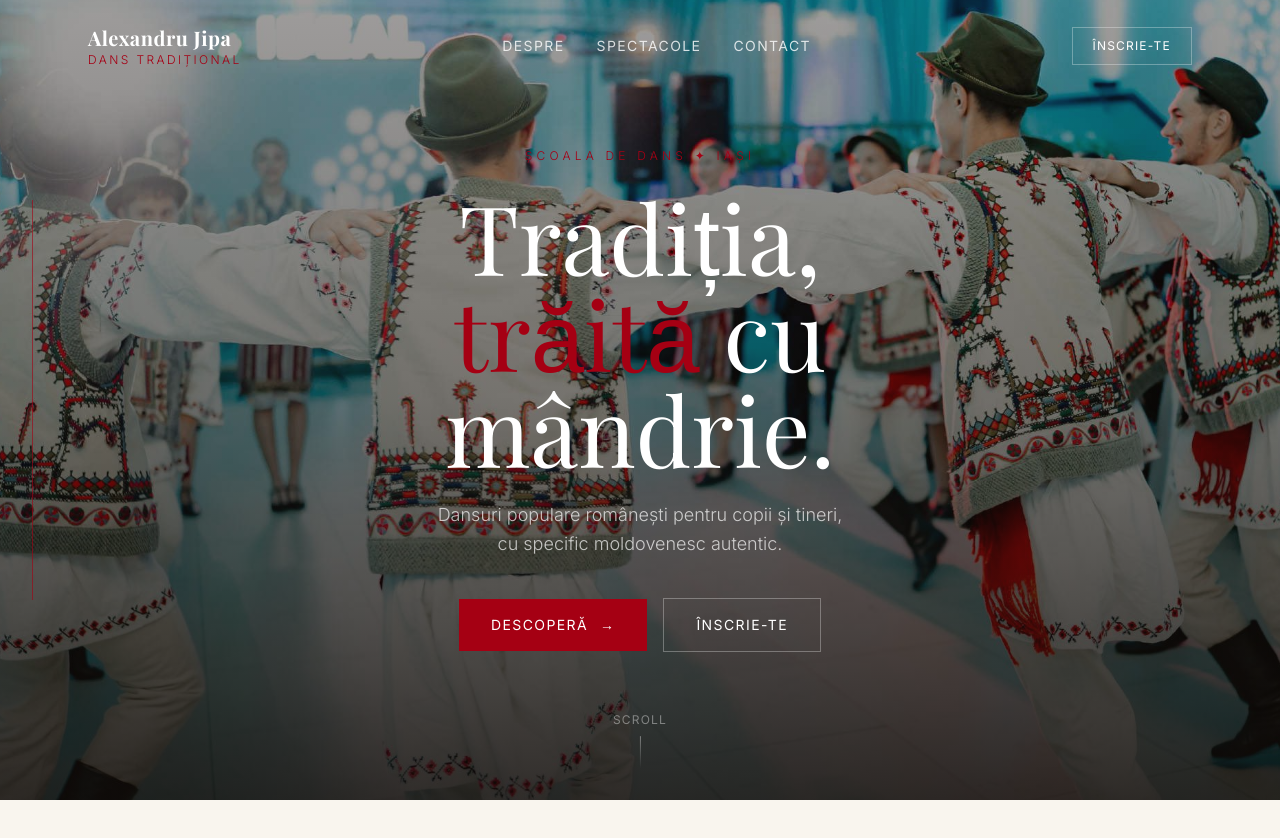
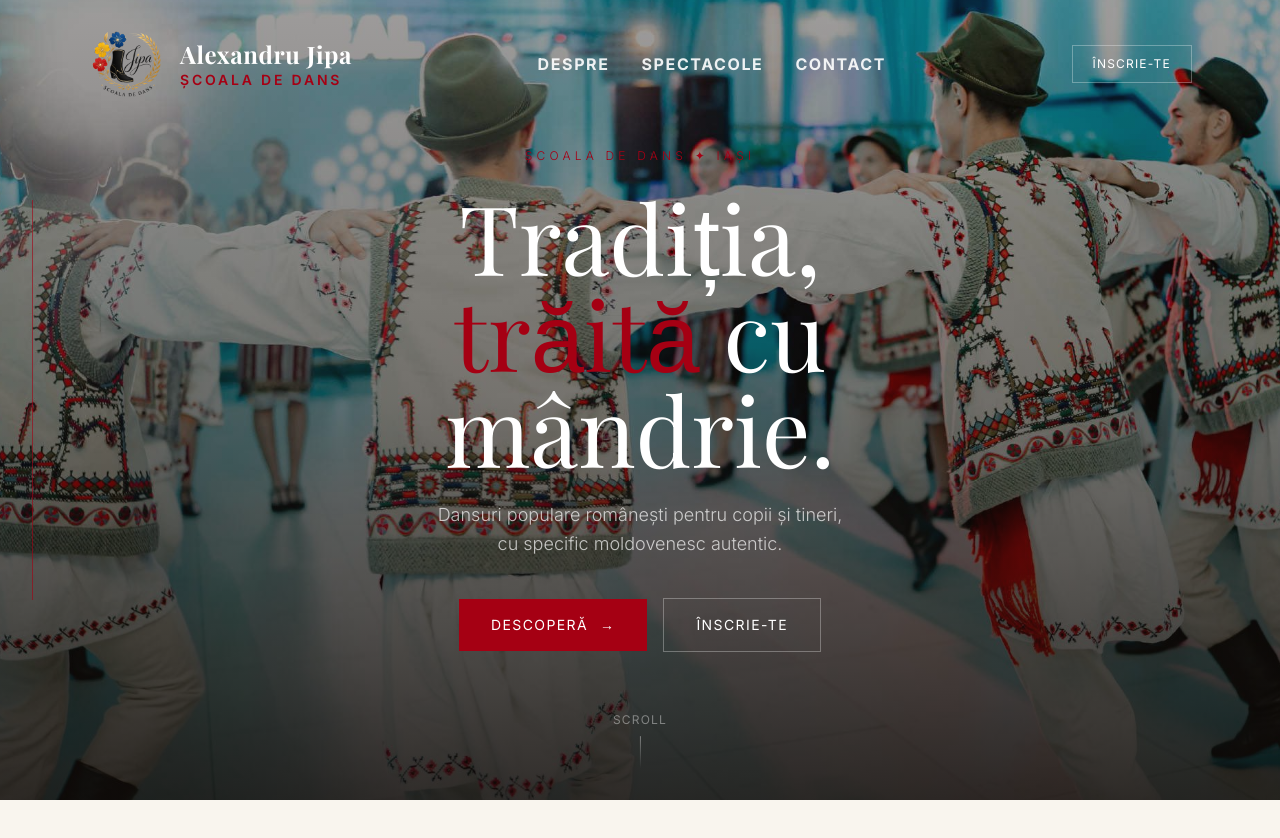
Before and after one commit to CristiSanduX/alexandrujipa.ro, a Next.js app: page / in a window 1280 px wide. Shown: the top 838 px of the page. Built offline with nearby package versions, Linux system fonts and the light colour scheme; a web font is replaced by a local one.

Commit message:
feat: add logo to navbar, white navbar on scroll with adaptive text and blend modes

```diff
--- a/src/components/layout/Navbar.tsx
+++ b/src/components/layout/Navbar.tsx
@@ -3,6 +3,7 @@
 import { useEffect, useState } from "react";
 import { motion } from "framer-motion";
 import Link from "next/link";
+import Image from "next/image";
 
 const links = [
   { label: "Despre", href: "#despre" },
@@ -26,22 +27,33 @@ export default function Navbar() {
       transition={{ duration: 0.6, ease: "easeOut", delay: 0.2 }}
       className={`fixed top-0 left-0 right-0 z-50 transition-all duration-500 ${
         scrolled
-          ? "bg-[var(--brand-dark)]/95 backdrop-blur-md py-3 shadow-lg"
+          ? "bg-white/95 backdrop-blur-md py-3 shadow-sm"
           : "bg-transparent py-6"
       }`}
     >
       <div className="max-w-6xl mx-auto px-6 flex items-center justify-between">
         {/* Logo */}
-        <Link href="/" className="group flex flex-col leading-none">
+        <Link href="/" className="flex items-center gap-3">
+          <div className={`relative w-20 h-20 transition-all duration-500 ${scrolled ? "mix-blend-multiply" : "mix-blend-screen"}`}>
+            <Image
+              src="/images/logo.png"
+              alt="Jipa Școala de Dans"
+              fill
+              className="object-contain"
+              sizes="64px"
+            />
+          </div>
+          <div className="flex flex-col leading-none">
             <span
-            className="text-white font-heading text-xl font-bold tracking-wide"
+              className={`text-2xl font-bold tracking-wide transition-colors duration-500 ${scrolled ? "text-[var(--brand-dark)]" : "text-white"}`}
               style={{ fontFamily: "var(--font-playfair), serif" }}
             >
               Alexandru Jipa
             </span>
-          <span className="text-[var(--brand-red)] text-xs tracking-[0.2em] uppercase font-light">
-            Dans Tradițional
+            <span className="text-[var(--brand-red)] text-sm tracking-[0.2em] uppercase font-semibold">
+              Școala de Dans
             </span>
+          </div>
         </Link>
 
         {/* Nav links */}
@@ -50,7 +62,7 @@ export default function Navbar() {
             <a
               key={link.href}
               href={link.href}
-              className="text-white/80 hover:text-white text-sm tracking-widest uppercase transition-colors duration-200 relative group"
+              className={`text-base font-bold tracking-widest uppercase transition-colors duration-300 relative group ${scrolled ? "text-[var(--brand-dark)]/80 hover:text-[var(--brand-dark)]" : "text-white/90 hover:text-white"}`}
             >
               {link.label}
               <span className="absolute -bottom-1 left-0 w-0 h-px bg-[var(--brand-red)] transition-all duration-300 group-hover:w-full" />
@@ -61,7 +73,7 @@ export default function Navbar() {
         {/* CTA */}
         <a
           href="#contact"
-          className="hidden md:inline-flex items-center gap-2 border border-white/30 hover:border-[var(--brand-red)] hover:bg-[var(--brand-red)] text-white text-xs tracking-widest uppercase px-5 py-2.5 transition-all duration-300"
+          className={`hidden md:inline-flex items-center gap-2 text-xs tracking-widest uppercase px-5 py-2.5 transition-all duration-300 ${scrolled ? "border border-[var(--brand-dark)]/30 hover:border-[var(--brand-red)] hover:bg-[var(--brand-red)] hover:text-white text-[var(--brand-dark)]" : "border border-white/30 hover:border-[var(--brand-red)] hover:bg-[var(--brand-red)] text-white"}`}
         >
           Înscrie-te
         </a>
--- a/src/components/sections/Hero.tsx
+++ b/src/components/sections/Hero.tsx
@@ -39,7 +39,7 @@ export default function Hero() {
         className="absolute inset-0 w-full h-full scale-110"
       >
         <Image
-          src="/images/hero.jpg"
+          src="/images/home.jpg"
           alt="Spectacol de dans tradițional românesc"
           fill
           priority
```
Also changed, not shown: public/images/home.jpg (renamed from public/images/hero.jpg), public/images/logo.png (added). Lines whose indentation alone changed are shown as unchanged.
